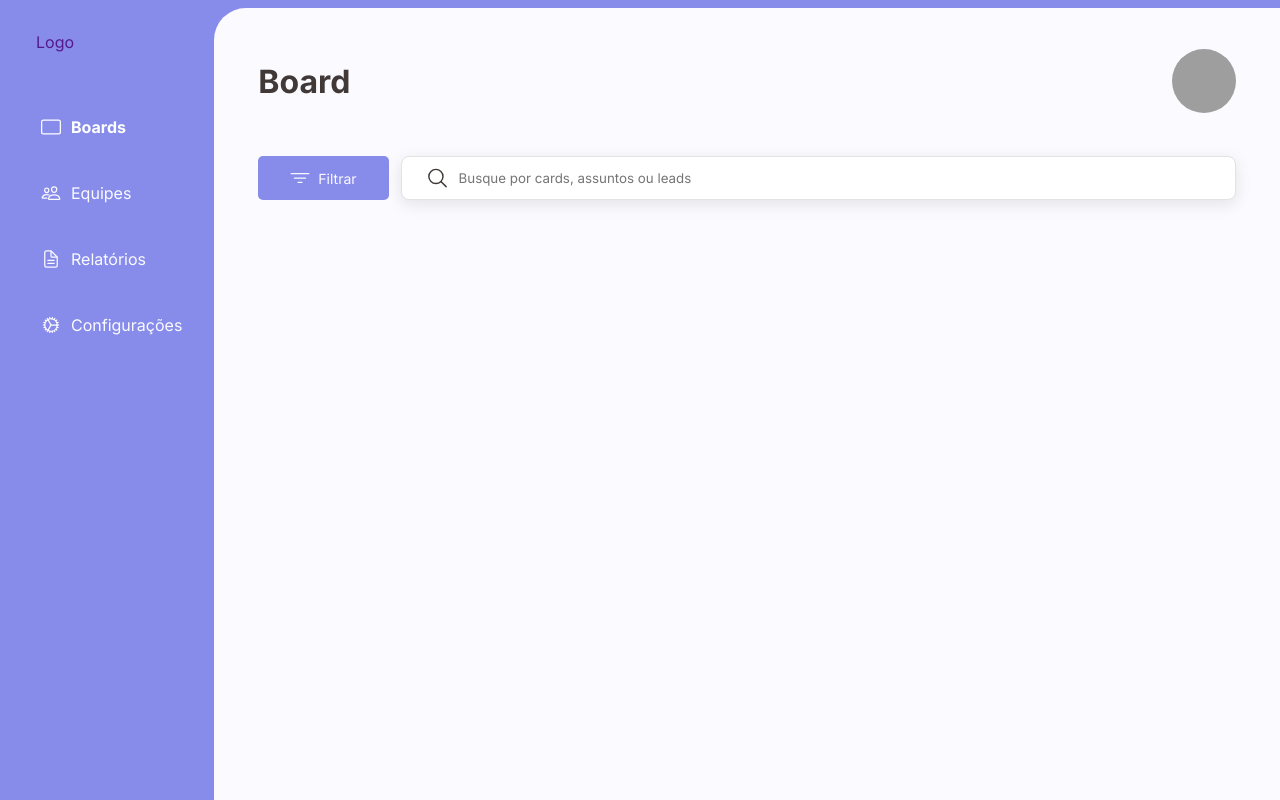
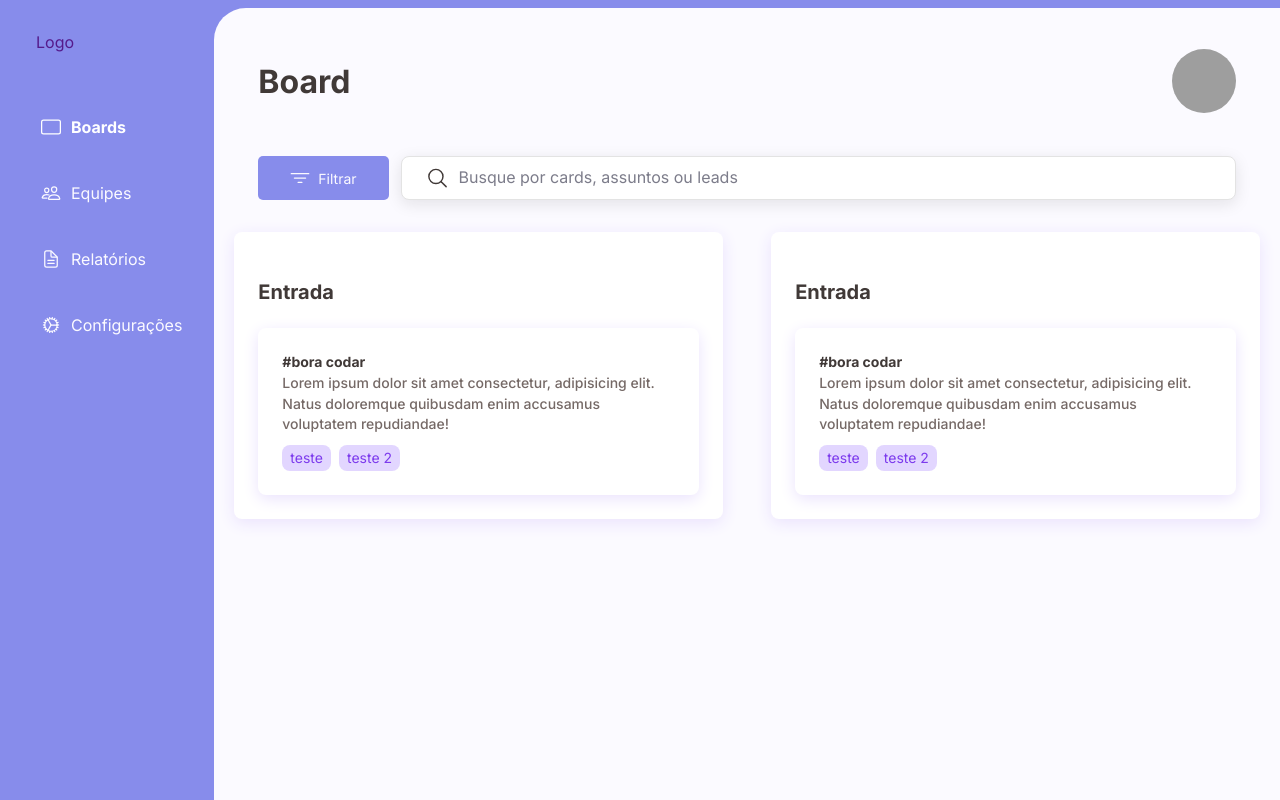
Before and after one commit to Isganzella/Drawer_Leads, a Flask app: page / in a window 1280 px wide. Run offline with Flask 3, Linux system fonts and the light colour scheme; grey boxes are pictures that could not be loaded.

Commit message:
css concluido

```diff
--- a/app/static/css/style.css
+++ b/app/static/css/style.css
@@ -4,6 +4,7 @@
     --bg-color: #878ceb;
     --bg-color-inner: #FBFAFF;
     --color-fonts: #403937;
+    --color-placeholder: #7c7c8a;
 }
 
 body{
@@ -128,5 +129,78 @@ section.filter{
 .input-wrapper input{
     border: none;
     width: 100%;
-    padding: 1rem 0;
+    outline: none;
 }
+
+.input-wrapper:has(:focus){
+    outline: .2rem black solid;
+}
+
+.input-wrapper input::placeholder{
+    font-size: 1.6rem;
+    color: var(--color-placeholder);
+}
+
+section.kanbam{
+    display: flex;
+    gap: 4.8rem;
+    padding-top: 3.2rem;
+}
+
+section.kanbam > *{
+    flex: 1;
+    padding: 2.4rem;
+}
+
+section.kanbam h2{
+    font-size: 2rem;
+    color: var(--color-fonts);
+    padding: 2.4rem 0;
+}
+
+.kanbam .todo{
+    background-color: #fff;
+    box-shadow: .0rem .4rem 1.6rem #eae2fd;
+    border-radius: 0.8rem;
+}
+
+.card{
+    padding: 2.4rem;
+    background-color: #fff;
+    box-shadow: .0rem .4rem 1.6rem #eae2fd;
+    border-radius: 0.8rem;
+    line-height: 130%;
+}
+
+.card h3{
+    font-size: 1.4rem;
+    color: var(--color-fonts);
+}
+
+.card p{
+    font-size: 14px;
+    font-weight: 500;
+    color: #756966;
+}
+
+.card .tags{
+    margin-top: 1rem;
+    display: flex;
+    align-items: center;
+    gap: .8rem;
+    color: #7c3aed;
+}
+
+.card .tags span{
+    font-size: 1.4rem;
+    line-height: 130%;
+    background-color: #e2d6ff;
+    border-radius: 0.8rem;
+    padding: .4rem .8rem;
+}
+
+.cards{
+    display: flex;
+    flex-direction: column;
+    gap: 2.4rem;
+}
--- a/app/templates/index.html
+++ b/app/templates/index.html
@@ -43,6 +43,38 @@
                         <input type="text" placeholder="Busque por cards, assuntos ou leads">
                     </div>
                 </section>
+
+                <section class="kanbam">
+                    <div class="todo">
+                        <h2>Entrada</h2>
+                        <div class="cards">
+                            <div class="card">
+                                <h3>#bora codar</h3>
+                                <p>Lorem ipsum dolor sit amet consectetur, adipisicing elit. Natus doloremque quibusdam
+                                    enim accusamus voluptatem repudiandae!</p>
+                                <div class="tags">
+                                    <span>teste</span>
+                                    <span>teste 2</span>
+                                </div>
+                            </div>
+                        </div>
+                    </div>
+
+                    <div class="todo">
+                        <h2>Entrada</h2>
+                        <div class="cards">
+                            <div class="card">
+                                <h3>#bora codar</h3>
+                                <p>Lorem ipsum dolor sit amet consectetur, adipisicing elit. Natus doloremque quibusdam
+                                    enim accusamus voluptatem repudiandae!</p>
+                                <div class="tags">
+                                    <span>teste</span>
+                                    <span>teste 2</span>
+                                </div>
+                            </div>
+                        </div>
+                    </div>
+                </section>
             </div>
         </main>
     </div>
```
